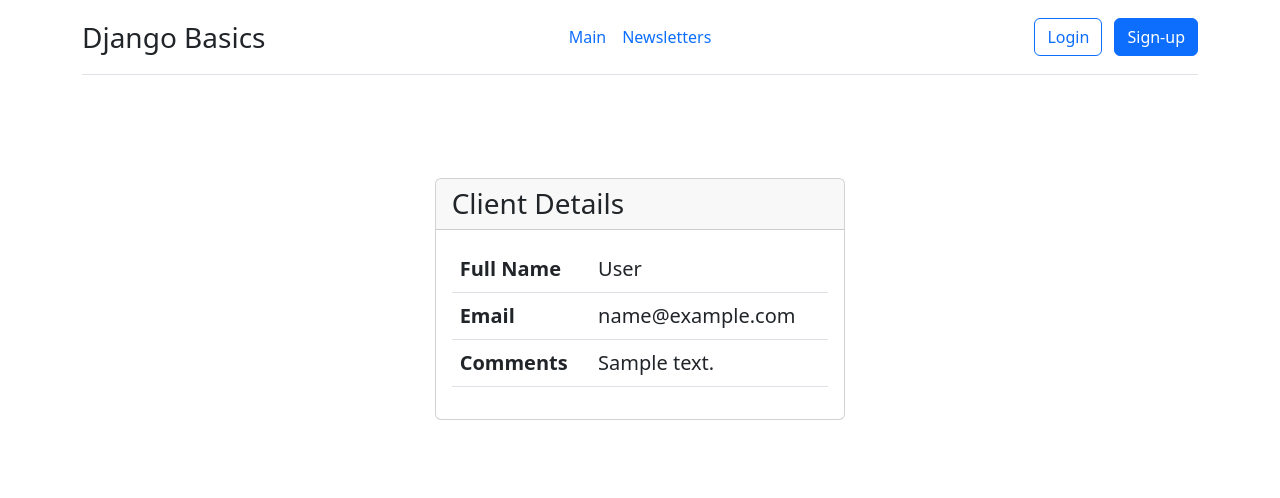
After one commit to Helen85236/CW6.Django, a Django app: page /client/1/ in a window 1280 px wide. The commit adds this page. Shown: the top 498 px of the page. Run offline with Django 4.2, Linux system fonts and the light colour scheme; tables that the repository leaves empty hold one stand-in row (values such as "Sample post"); some libraries are stand-ins or nearby versions.

Commit message:
controller for clients

```diff
--- a/newsletters/templates/newsletters/base.html
+++ b/newsletters/templates/newsletters/base.html
@@ -19,7 +19,7 @@
         </div>
 
         <ul class="nav col-12 col-md-auto mb-2 justify-content-center mb-md-0">
-            <li><a href="#" class="nav-link px-2 ">Main</a></li>
+            <li><a href="{% url 'newsletters:client_list' %}" class="nav-link px-2 ">Main</a></li>
             <li><a href="#" class="nav-link px-2">Newsletters</a></li>
         </ul>
 
--- /dev/null
+++ b/newsletters/templates/newsletters/client_detail.html
@@ -0,0 +1,35 @@
+{% extends 'newsletters/base.html' %}
+{% block title %}
+    Client {{ object.pk }}
+{% endblock %}
+{% block content %}
+    <div class="row align-items-center justify-content-center" style="height: 50vh">
+        <div class="col-4">
+            <div class="card">
+                <h3 class="card-header">
+                    Client Details
+                </h3>
+                <div class="card-body">
+                    <table class="table fs-5">
+                        <tr>
+                            <th scope="row">Full Name</th>
+                            <td>{{ object.fullname }}</td>
+                        </tr>
+                        <tr>
+                            <th scope="row">Email</th>
+                            <td>{{ object.email }}</td>
+                        </tr>
+                        {% if object.comment %}
+                        <tr>
+                            <th scope="row">Comments</th>
+                            <td>{{ object.comment }}</td>
+                        </tr>
+                        {% endif %}
+                    </table>
+
+                </div>
+            </div>
+        </div>
+    </div>
+
+{% endblock %}
--- a/newsletters/templates/newsletters/client_form.html
+++ b/newsletters/templates/newsletters/client_form.html
@@ -6,14 +6,14 @@
     <div class="row align-items-center justify-content-center" style="height: 50vh">
         <div class="col-4">
             <div class="card">
-                <div class="card-header">
+                <h3 class="card-header">
                     {% if object %}
                         Changing user
                     {% else %}
                         Adding user
                     {% endif %}
-                </div>
-                <div class="card-body">
+                </h3>
+                <div class="card-body fs-5">
                     <form method="post">
                         {% csrf_token %}
                         {{ form.as_p }}
--- a/newsletters/templates/newsletters/client_list.html
+++ b/newsletters/templates/newsletters/client_list.html
@@ -20,9 +20,9 @@
                             </div>
                             <div class="card-footer">
                                 <div class="btn-group" role="group">
-                                    <a href="#" class="btn btn-outline-primary">View</a>
-                                    <button class="btn btn-outline-primary">Edit</button>
-                                    <button class="btn btn-outline-danger">Delete</button>
+                                    <a href="{% url 'newsletters:client_view' object.pk%}" class="btn btn-outline-primary">View</a>
+                                    <a href="{% url 'newsletters:client_update' object.pk%}" class="btn btn-outline-primary">Edit</a>
+                                    <a href="{% url 'newsletters:client_delete' object.pk %}" class="btn btn-outline-danger">Delete</a>
                                 </div>
                             </div>
                         </div>
--- a/newsletters/urls.py
+++ b/newsletters/urls.py
@@ -1,11 +1,15 @@
 from django.urls import path
 
 from newsletters.apps import NewslettersConfig
-from newsletters.views import index, ClientListView, ClientCreateView
+from newsletters.views import ClientListView, ClientCreateView, \
+   ClientDetailView, ClientUpdateView, ClientDeleteView
 
 app_name = NewslettersConfig.name
 
 urlpatterns = [
    path('', ClientListView.as_view(), name='client_list'),
-   path('client/create', ClientCreateView.as_view(), name='client_create'),
+   path('client/create/', ClientCreateView.as_view(), name='client_create'),
+   path('client/<int:pk>/', ClientDetailView.as_view(), name='client_view'),
+   path('client/<int:pk>/update/', ClientUpdateView.as_view(), name='client_update'),
+   path('client/<int:pk>/delete/', ClientDeleteView.as_view(), name='client_delete'),
 ]
--- a/newsletters/views.py
+++ b/newsletters/views.py
@@ -1,6 +1,6 @@
 from django.shortcuts import render
-from django.urls import reverse_lazy
-from django.views.generic import ListView, CreateView
+from django.urls import reverse_lazy, reverse
+from django.views.generic import ListView, CreateView, DetailView, UpdateView, DeleteView
 
 from newsletters.forms import ClientForm
 from newsletters.models import Client
@@ -18,3 +18,28 @@ class ClientCreateView(CreateView):
     model = Client
     form_class = ClientForm
     success_url = reverse_lazy('newsletters:client_list')
+
+    # Basic validation using models fields
+    def form_valid(self, form):
+        return super().form_valid(form)
+
+
+
+class ClientDetailView(DetailView):
+    model = Client
+
+class ClientUpdateView(UpdateView):
+    model = Client
+    form_class = ClientForm
+
+    def get_success_url(self):
+        return reverse('newsletters:client_update', args=[self.object.pk])
+
+    # Basic validation using models fields
+    def form_valid(self, form):
+        return super().form_valid(form)
+
+
+class ClientDeleteView(DeleteView):
+    model = Client
+    success_url = reverse_lazy('newsletters:client_list')
```
Also changed, not shown: newsletters/templates/newsletters/client_confirm_delete.html (added, +20 -0 lines).
